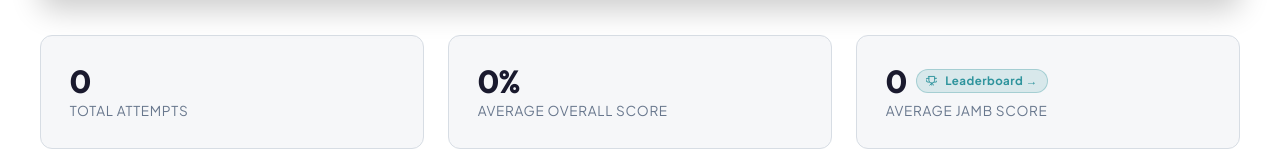
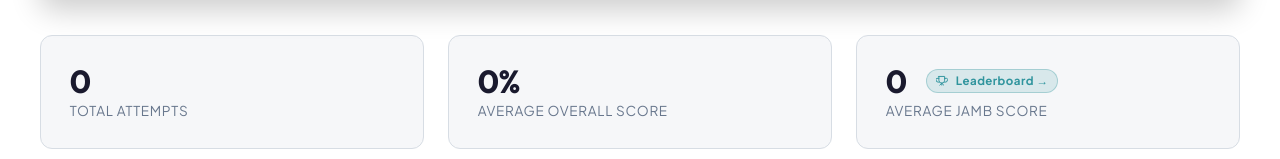
Before and after one commit to Game-developer-pro/sample-website, a React (Vite) app in the folder frontend/: page /dashboard in a window 1280 px wide. Shown: the part 273-432 px from the top of the page. Built offline with nearby package versions, Linux system fonts and the light colour scheme; no server answers; sample sign-in values are in the browser's storage.

Commit message:
feat: added a margin to the leaderboard component on the dashboard

```diff
--- a/frontend/src/pages/Dashboard.jsx
+++ b/frontend/src/pages/Dashboard.jsx
@@ -194,7 +194,8 @@ const DashboardPage = () => {
                   border: "1px solid hsla(var(--primary), 0.3)",
                   display: "inline-flex",
                   alignItems: "center",
-                  gap: "0.25rem"
+                  gap: "0.25rem",
+                  marginLeft: "20px"
                 }}>
                   <IconTrophy size="1em" color="hsl(var(--primary))" style={{ marginRight: "0.25rem" }} /> Leaderboard &rarr;
                 </span>
```
